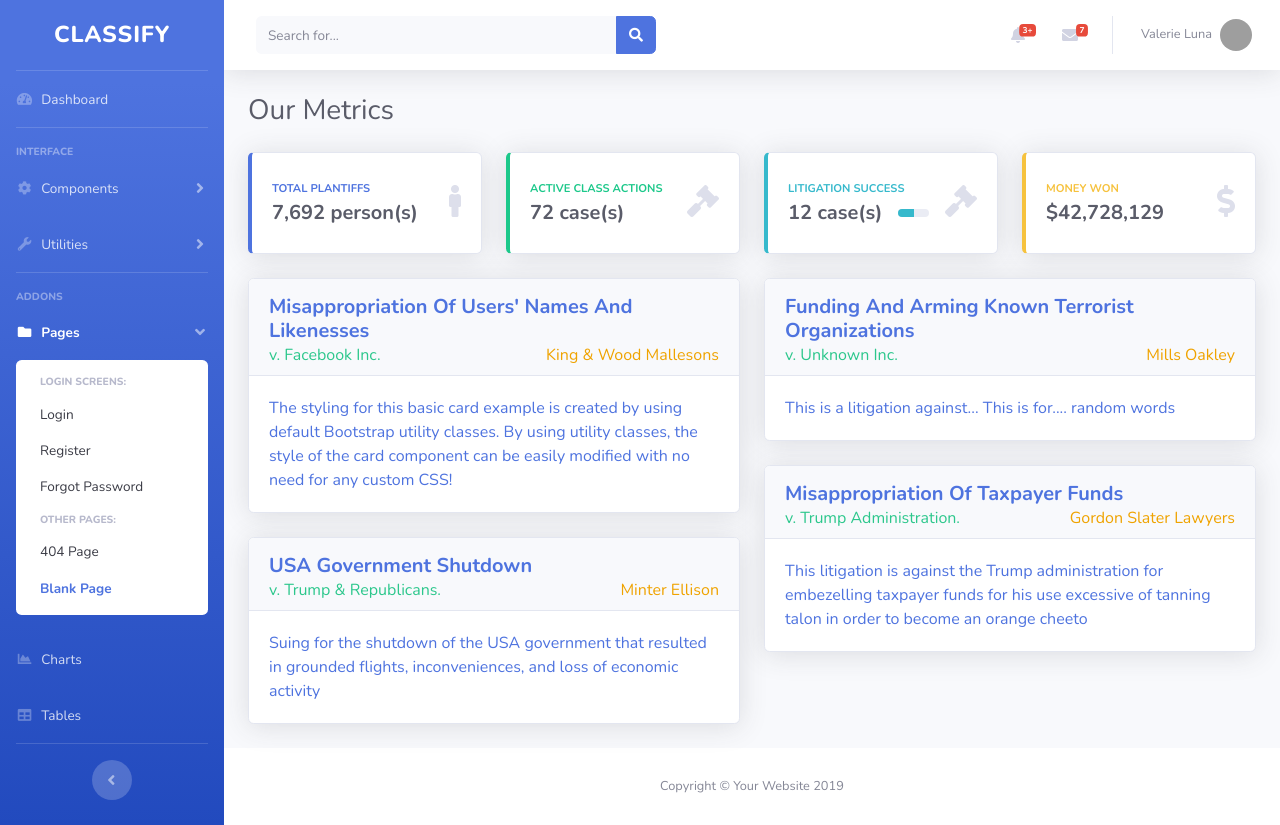
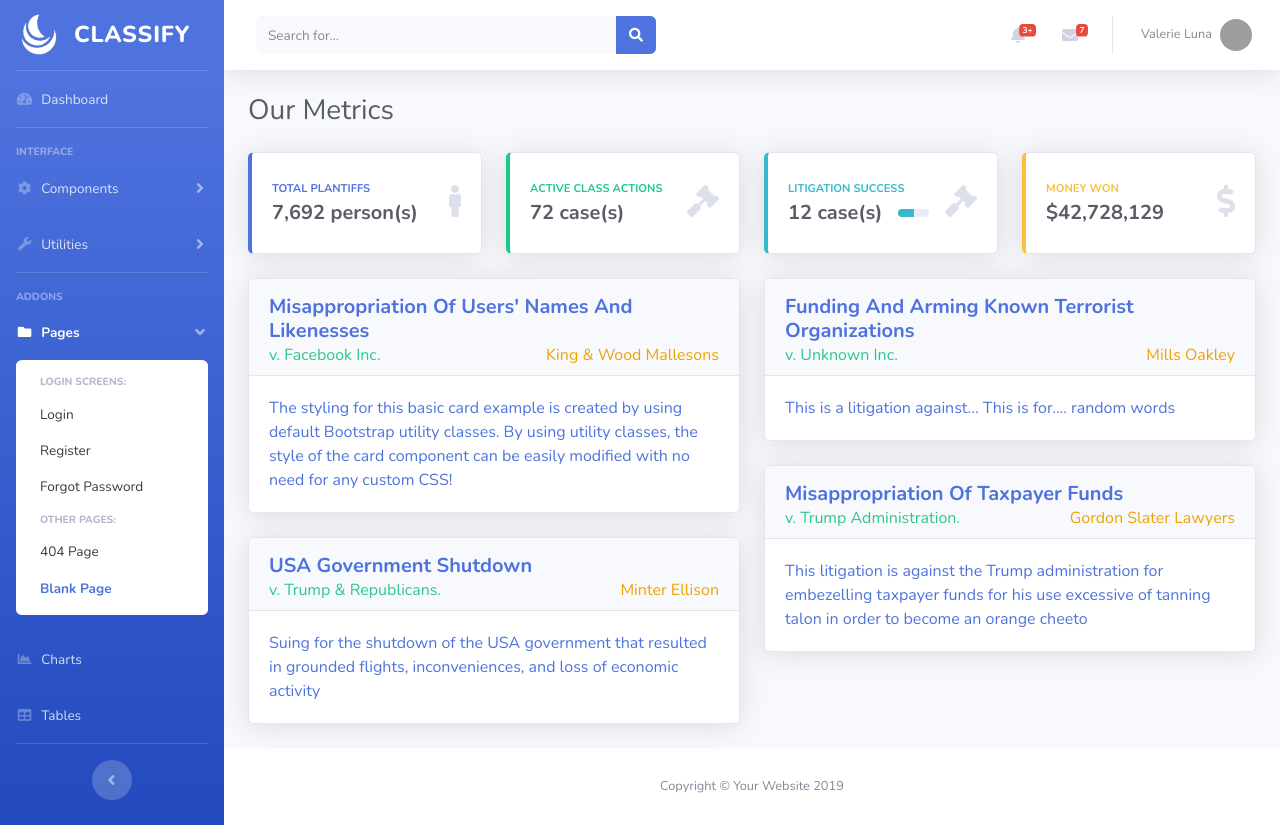
Before and after one commit to aksh0001/Classify-Platform, a Flask app: page / in a window 1280 px wide. Run offline with Flask 2, Linux system fonts and the light colour scheme; some libraries are stand-ins or nearby versions; grey boxes are pictures that could not be loaded.

Commit message:
Added logo
Logo added in static/img folder. Relevant code added to  layout.html to show logo

```diff
--- a/templates/layout.html
+++ b/templates/layout.html
@@ -30,6 +30,9 @@
 
       <!-- Sidebar - Brand -->
       <a class="sidebar-brand d-flex align-items-center justify-content-center" href="{{ url_for('home')}}">
+        <div class="sidebar-brand-icon rotate-n-15">
+          <img src="{{ url_for('static', filename='img/logo.png')}}" width="40px"></i>
+        </div>
         <div class="sidebar-brand-text mx-3 large">Classify</div>
       </a>
 
```
Also changed, not shown: static/img/logo.png (added).
